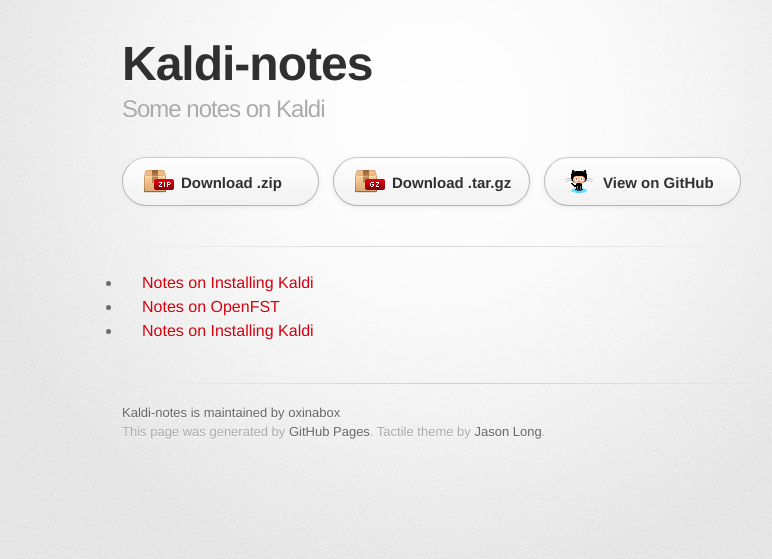
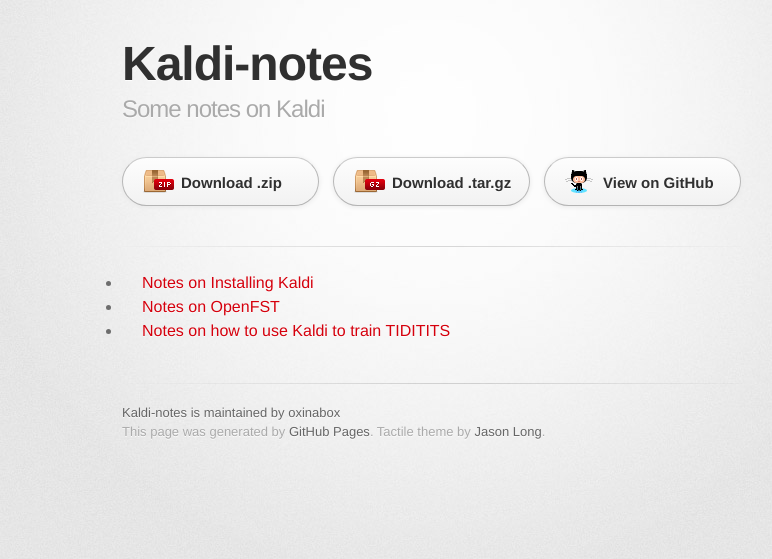
Before and after one commit to oxinabox/Kaldi-Notes, a Jekyll site: the page index.html, which Jekyll copies as it is, in a window 1280 px wide. Shown: the top 559 px of the page, without its empty margins (208-980 px from the left). Built offline with Jekyll 4.4.1, drawn with Linux system fonts in a browser that asks for light colours; some web fonts are replaced.

Commit message:
=quick submission.

```diff
--- a/index.html
+++ b/index.html
@@ -32,9 +32,9 @@
 
         <section id="main_content">
 		<ul>
-  		<li> <a href="install_notes">Notes on Installing Kaldi<a>
+  		<li><a href="install_notes">Notes on Installing Kaldi<a>
   		<li><a href="fst-example/intro_to_OpenFST">Notes on OpenFST<a>
-  		<li><a href="install_notes">Notes on Installing Kaldi<a>
+  		<li><a href="timit/how-training-tidigits-works">Notes on how to use Kaldi to train TIDITITS<a>
 
 	</section>
 
```
